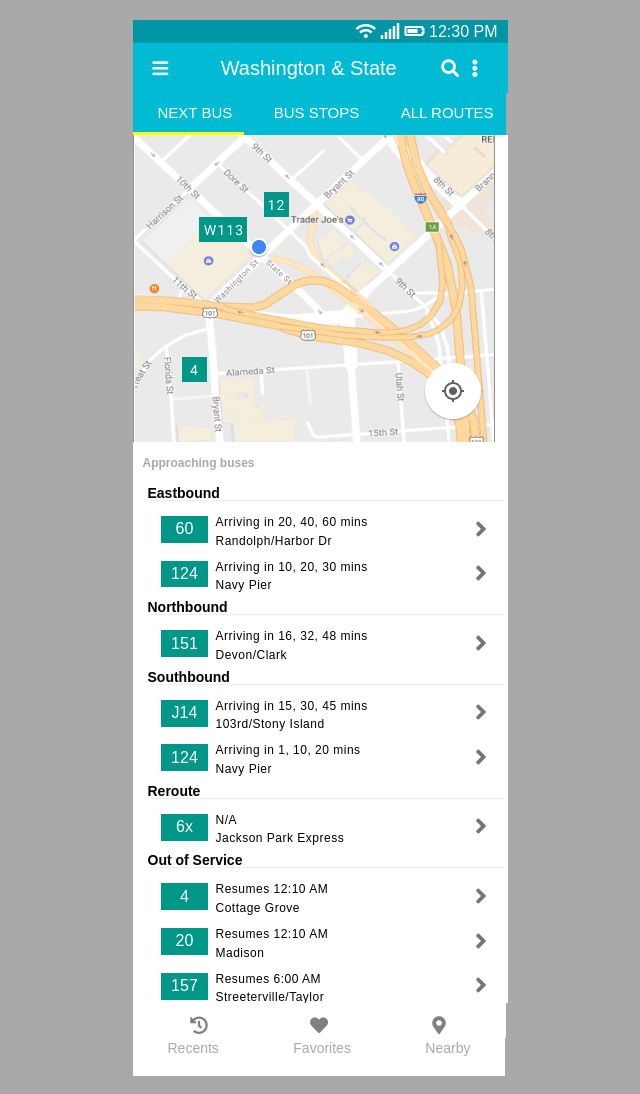
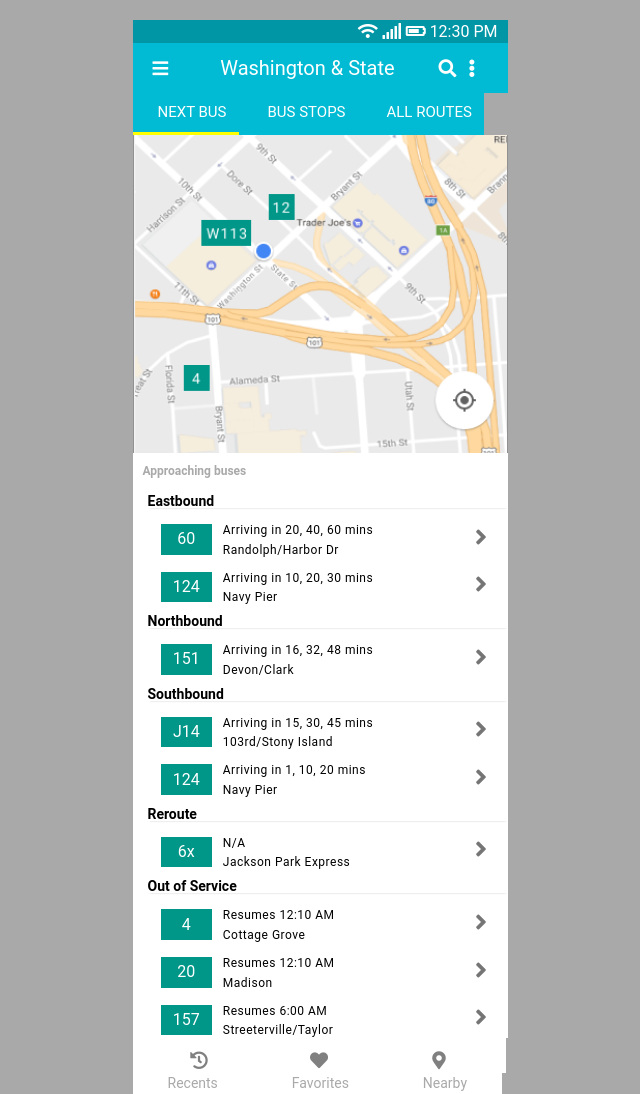
Before and after one commit to tuckba/Frontend-Challenge, a plain HTML site: page index.html in a window 1280 px wide. Shown: the top 1094 px of the page, without its empty margins (320-960 px from the left). Drawn offline with Linux system fonts and the light colour scheme.

Commit message:
revisions

```diff
--- a/css/style.css
+++ b/css/style.css
@@ -1,7 +1,7 @@
 
 body {
   background-color: darkgray;
-  font-family: sans-serif;
+  font-family: 'Roboto', sans-serif;
   width: 375px;
   margin: auto;
   margin-top: 20px;
@@ -62,15 +62,16 @@ body {
 }
 
 .map {
+  width: 100%;
+  height: 318px;
   background-color: white;
-  width: 375px;
-  height: 318px;
 }
 
 .approaching {
   font-size: 12px;
   font-weight: 600;
   color: darkgray;
+  padding-top: 8px;
   padding-bottom: 8px;
 }
 
@@ -103,7 +104,8 @@ body {
   width: 10%;
   margin-top: 3%;
   margin-left: 5%;
-  padding: 1.5%;
+  margin-right: 3%;
+  padding: 2%;
 }
 
 
@@ -122,6 +124,7 @@ body {
   font-size: 12px;
   padding-left: 20%;
   letter-spacing: 0.5px;
+  line-height: 15px;
 }
 
 .angle-right {
@@ -142,7 +145,6 @@ ul.footer-icons {
   color: gray;
   height: 35px;
   width: 373px;
-  margin 0 10px;
 }
 
 ul.footer-icons li {
--- a/index.html
+++ b/index.html
@@ -7,6 +7,7 @@
   <link rel="stylesheet" href="css/reset.css">
   <link rel="stylesheet" href="css/style.css">
 <link rel="stylesheet" href="https://use.fontawesome.com/releases/v5.6.3/css/all.css" integrity="sha384-UHRtZLI+pbxtHCWp1t77Bi1L4ZtiqrqD80Kn4Z8NTSRyMA2Fd33n5dQ8lWUE00s/" crossorigin="anonymous">
+
 <body>
 <nav class="status-bar">
   <div class="align-right">
@@ -35,7 +36,7 @@
 
 
 <section class="map">
-    <img src="ux_challenge_map.png"></section>
+    <img src="ux_challenge_map.png" width="100%"></section>
 
 <section class="bus-stops">
        <h2 class="approaching">Approaching buses</h2>
```
